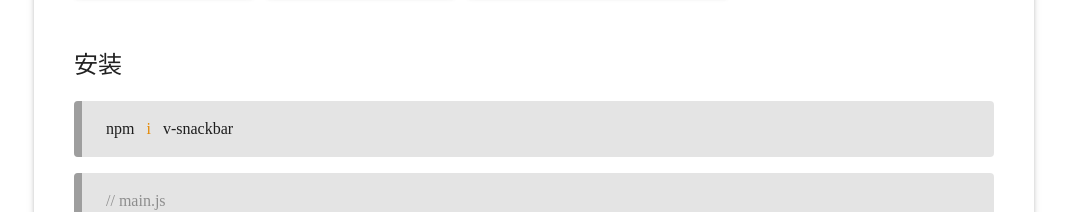
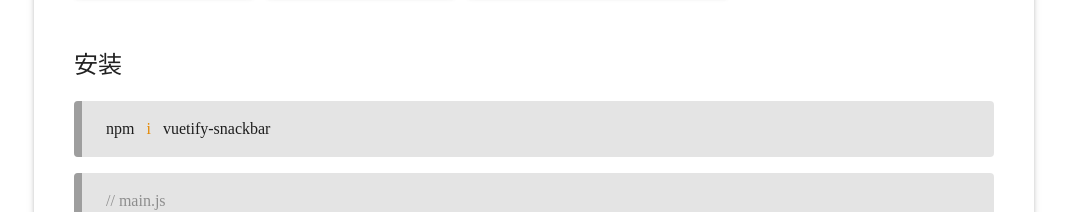
Before and after one commit to Kirito001/vuetify-snackbars, a Vue app: page / in a window 1280 px wide. Shown: the part 979-1191 px from the top of the page, without its empty margins (106-1173 px from the left). Built offline with nearby package versions, Linux system fonts and the light colour scheme.

Commit message:
修正错误的文本说明

```diff
--- a/src/App.vue
+++ b/src/App.vue
@@ -81,7 +81,7 @@
                     <h5 class="text-h5 mt-10 mb-5">安装</h5>
 
                     <v-alert class="pl-8" border="left" color="grey" style="font-family: none;" colored-border text>
-                        npm<span class="orange--text mx-3">i</span>v-snackbar
+                        npm<span class="orange--text mx-3">i</span>vuetify-snackbar
                     </v-alert>
 
                     <v-alert class="pl-8" border="left" color="grey" style="font-family: none;" colored-border text>
```
Also changed, not shown: 3 other files (tests, documents, lock files or other folders).
